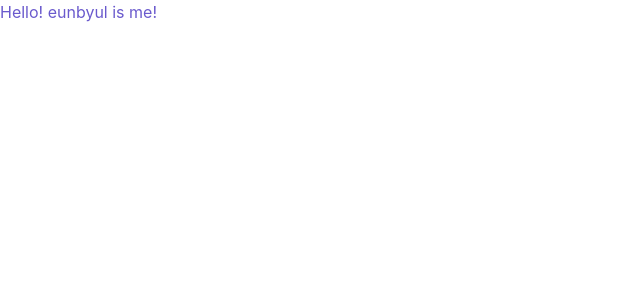
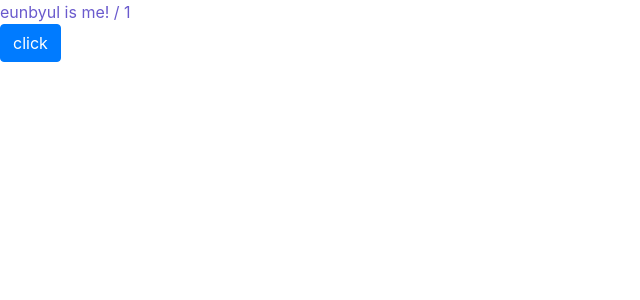
Before and after one commit to joeunbyula/vue3-project, a Vue app: page / in a window 1280 px wide. Shown: the top 300 px of the page, without its empty margins (0-640 px from the left). Built offline with nearby package versions, Linux system fonts and the light colour scheme.

Commit message:
ref vs reactive

```diff
--- a/src/App.vue
+++ b/src/App.vue
@@ -1,30 +1,52 @@
 <template>
   <div class="name">
-    {{ greet }}
+    {{ name }} / {{ object.id }}
   </div>
-
-  <!-- <div class="name">
-    //함수쓰는법!
-    {{ greeting(name) }}
-  </div> -->
-
+  <button
+    class="btn btn-primary"
+    v-on:click="updateName"
+  >click
+  </button>
 </template>
 
 <script>
+import { ref,reactive } from 'vue';
   export default {
     setup() {
-      const name = 'eunbyul is me!';
+      /**
+       * let을 사용하면 값을 변경할지라도
+       * 화면에서는 update가 안된다.
+       * 그래서 ref 사용한다.
+       * 숫자, string, object 등 어떠한 타입에도 가능하다.
+       */
+      const name = ref('eunbyul is me!');
 
-      const greeting = (name) => {
-        return 'Hello! ' + name;
-      };
+      /**
+       * reactive는 object나 array, Map, set에 사용가능하며,
+       * value로 접근하지않아도된다.
+      */
+      const object = reactive({
+        id: 1
+      })
 
-      const greet = greeting(name);
+      // const greeting = (name) => {
+      //   return 'Hello! ' + name;
+      // };
 
+      // const greet = greeting(name);
+
+      const updateName = () => {
+        //let과 다르게 ref는 .value로 접근하여 값을 변경해줘야함.
+        name.value = 'eunbyul !!';
+        object.id = 2;
+        console.log(name.value+"/"+object.id);
+      }
       return {
         name,
-        greet,
-        greeting
+        object,
+        updateName
+        // greet,
+        // greeting
       }
     }
   }
```
